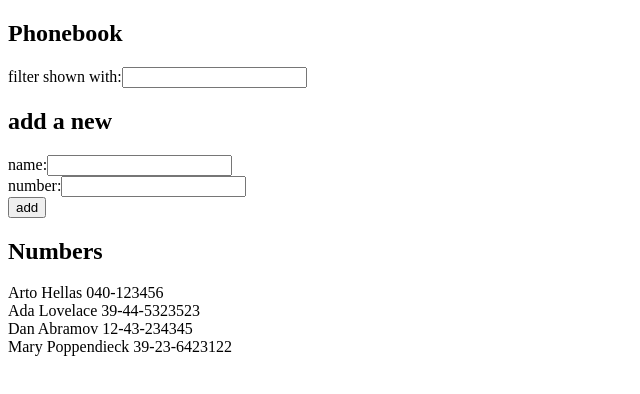
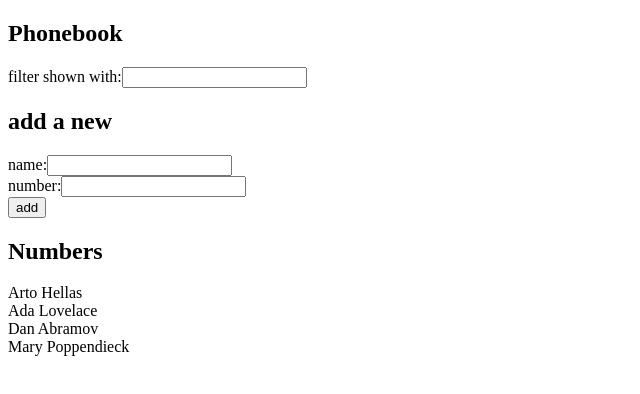
Before and after one commit to fjramirez1/FullStackOpen, a React (Vite) app in the folder part2/phonebook/: page / in a window 1280 px wide. Shown: the top 394 px of the page, without its empty margins (0-640 px from the left). Built offline with nearby package versions, Linux system fonts and the light colour scheme; data requests are answered from the project's data file.

Commit message:
Exercise 2.11

```diff
--- /dev/null
+++ b/part2/phonebook/db.json
@@ -0,0 +1,24 @@
+{
+    "persons":[
+      {
+        "name": "Arto Hellas",
+        "number": "040-123456",
+        "id": 1
+      },
+      {
+        "name": "Ada Lovelace",
+        "number": "39-44-5323523",
+        "id": 2
+      },
+      {
+        "name": "Dan Abramov",
+        "number": "12-43-234345",
+        "id": 3
+      },
+      {
+        "name": "Mary Poppendieck",
+        "number": "39-23-6423122",
+        "id": 4
+      }
+    ]
+  }
--- a/part2/phonebook/package.json
+++ b/part2/phonebook/package.json
@@ -7,9 +7,11 @@
     "dev": "vite",
     "build": "vite build",
     "lint": "eslint .",
-    "preview": "vite preview"
+    "preview": "vite preview",
+    "server": "json-server -p3001 --watch db.json"
   },
   "dependencies": {
+    "axios": "^1.8.4",
     "react": "^19.0.0",
     "react-dom": "^19.0.0"
   },
--- a/part2/phonebook/src/App.jsx
+++ b/part2/phonebook/src/App.jsx
@@ -1,18 +1,26 @@
-import { useState } from 'react'
+import { useState, useEffect } from 'react'
+import axios from 'axios'
 import People from './components/People'
 import Filter from './components/Filter'
 import PersonForm from './components/PersonForm'
 
 const App = () => {
-  const [people, setPeople] = useState([
-    { name: 'Arto Hellas', phone: '040-123456', id: 1 },
-    { name: 'Ada Lovelace', phone: '39-44-5323523', id: 2 },
-    { name: 'Dan Abramov', phone: '12-43-234345', id: 3 },
-    { name: 'Mary Poppendieck', phone: '39-23-6423122', id: 4 }
-  ])
+  const [people, setPeople] = useState([])
   const [newName, setNewName] = useState('')
   const [newPhone, setNewPhone] = useState('')
   const [newFilter, setNewFilter] = useState('')
+
+  useEffect(() => {
+    console.log('effect')
+    axios
+      .get('http://localhost:3001/persons')
+      .then(response => {
+        console.log('promise fulfilled')
+        setPeople(response.data)
+      })
+  }, [])
+
+  console.log('render', people.length, 'persons')
 
   const addPerson = (event) => {
     event.preventDefault()
```
Also changed, not shown: 1 other file (tests, documents, lock files or other folders).
